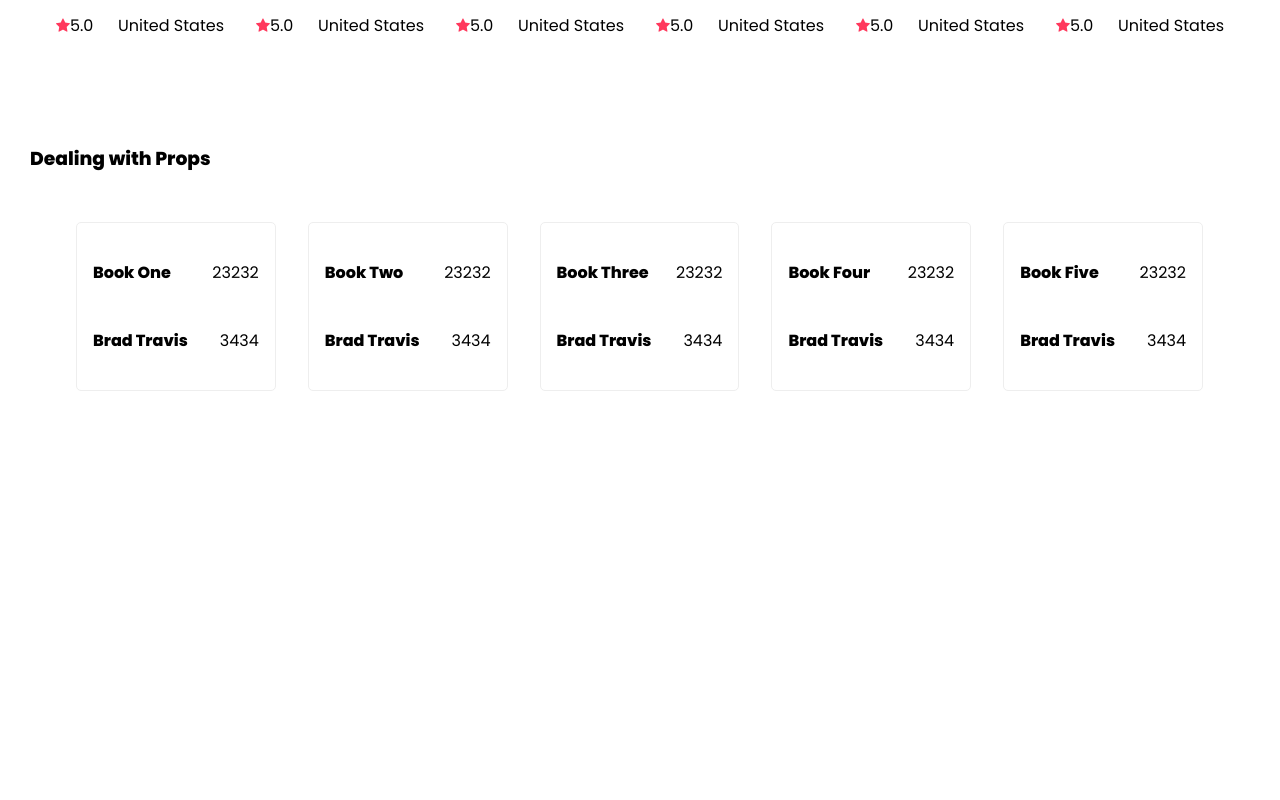
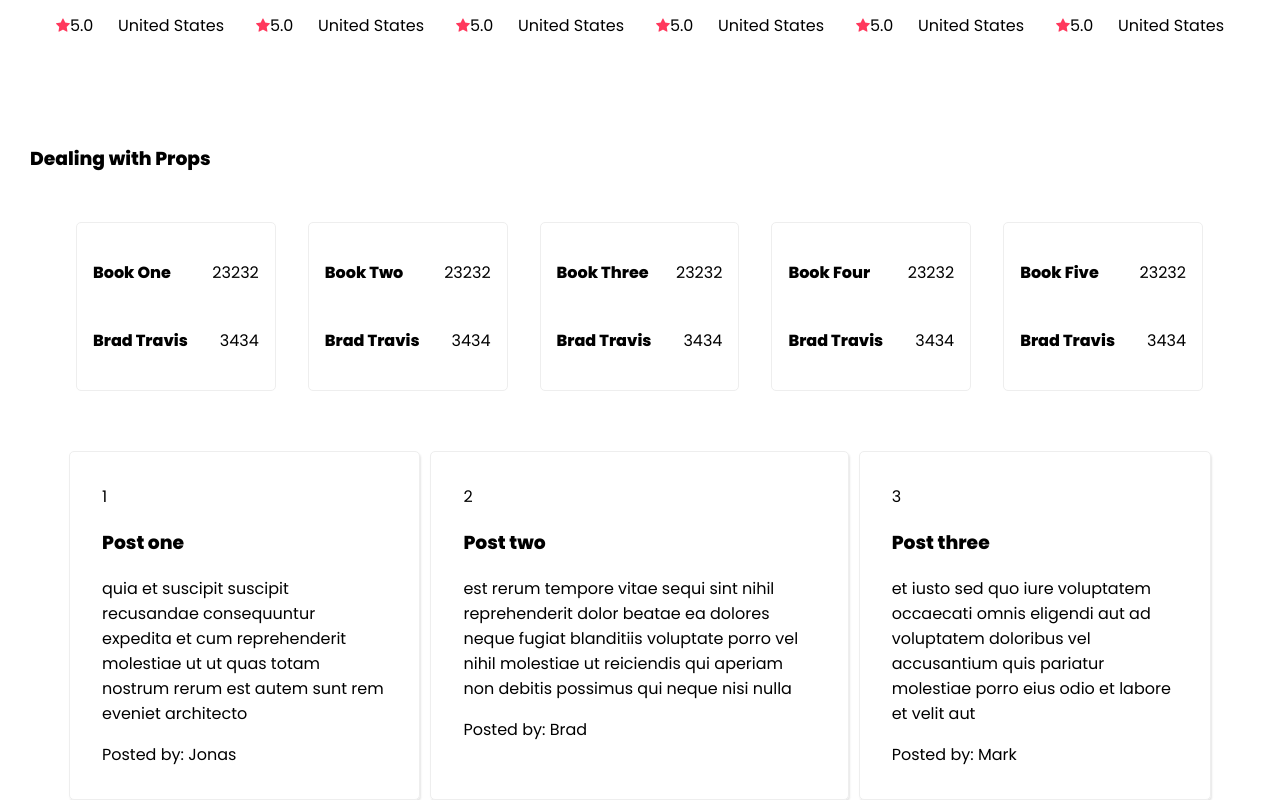
Before and after one commit to bilalhussain-dev/airbnb-exps, a React (Create React App) app: page / in a window 1280 px wide. Shown: the part 958-1758 px from the top of the page. Before the commit the page ends 1409 px from the top, so only its background shows below. Built offline with nearby package versions, Linux system fonts and the light colour scheme.

Commit message:
modified app

```diff
--- a/src/App.css
+++ b/src/App.css
@@ -156,3 +156,20 @@ section, .dataProp {
     border-radius: 5px;
     cursor: grab;
 }
+
+
+.posts {
+    width: 90%;
+    margin: 0 auto;
+    display: flex;
+    /* flex-wrap: wrap; */
+}
+
+.posts > div {
+    height: auto;
+    padding: 2rem;
+    border-radius: 5px;
+    box-shadow: 1px 2px 2px rgba(0, 0, 0, 0.1);
+    border: 1px solid #eee;
+    margin: 0 5px;
+}
--- a/src/App.js
+++ b/src/App.js
@@ -4,7 +4,10 @@ import Navbar from './components/Navbar'
 import Hero from './components/Hero';
 import ListExperiences from './components/ListExperiences';
 import Data from './components/Data';
-import testData from './testData';
+
+import Fake from './components/Fake';
+import data from './api-data/data';
+// import testData from './testData';
 // import TestData from './testData';
 function App() {
 
@@ -15,15 +18,22 @@ function App() {
 
   // console.log(testData)
 
-  const names = ["banana", "apple", "peach"];
-  const turnedToUpperCase = names.map(name => {
-    return name[0].toUpperCase() + name.slice(1);
+  // const names = ["banana", "apple", "peach"];
+  // const turnedToUpperCase = names.map(name => {
+  //   return name[0].toUpperCase() + name.slice(1);
+  // });
+  // console.log(names)
+  // console.log(turnedToUpperCase)
+
+  const fakeData = data.map(item => {
+    return <Fake key={item.id} item={item}> </Fake>
   });
-  console.log(names)
-  console.log(turnedToUpperCase)
+
+  console.log(fakeData);
 
 
   return (
+
 
     <div className="App">
       {/* {dataFullFilled} */}
@@ -31,6 +41,7 @@ function App() {
       <Hero />
       <ListExperiences />
       <Data />
+      <div className='posts'>{fakeData}</div>
     </div>
   );
 }
--- /dev/null
+++ b/src/api-data/data.js
@@ -0,0 +1,20 @@
+export default [
+    {
+      "username": "Jonas",
+      "id": 1,
+      "title": "Post one",
+      "body": "quia et suscipit\nsuscipit recusandae consequuntur expedita et cum\nreprehenderit molestiae ut ut quas totam\nnostrum rerum est autem sunt rem eveniet architecto"
+    },
+    {
+      "username": "Brad",
+      "id": 2,
+      "title": "Post two",
+      "body": "est rerum tempore vitae\nsequi sint nihil reprehenderit dolor beatae ea dolores neque\nfugiat blanditiis voluptate porro vel nihil molestiae ut reiciendis\nqui aperiam non debitis possimus qui neque nisi nulla"
+    },
+    {
+      "username": "Mark",
+      "id": 3,
+      "title": "Post three",
+      "body": "et iusto sed quo iure\nvoluptatem occaecati omnis eligendi aut ad\nvoluptatem doloribus vel accusantium quis pariatur\nmolestiae porro eius odio et labore et velit aut"
+    }
+]
--- /dev/null
+++ b/src/components/Fake.js
@@ -0,0 +1,20 @@
+import React from 'react'
+// import data from '../api-data/data'
+
+function Fake({item}) {
+  return (
+    <div>
+        <div className="id">{item.id}</div>
+        <h3>{item.title}</h3>
+        <div className="post-body">
+            <p>{item.body}</p>
+        </div>
+        <div className="posted-by">
+            <span>Posted by: </span>
+            <span>{item.username}</span>
+        </div>
+    </div>
+  )
+}
+
+export default Fake
```
Also changed, not shown: src/components/Testfake.js (added, +9 -0 lines).
